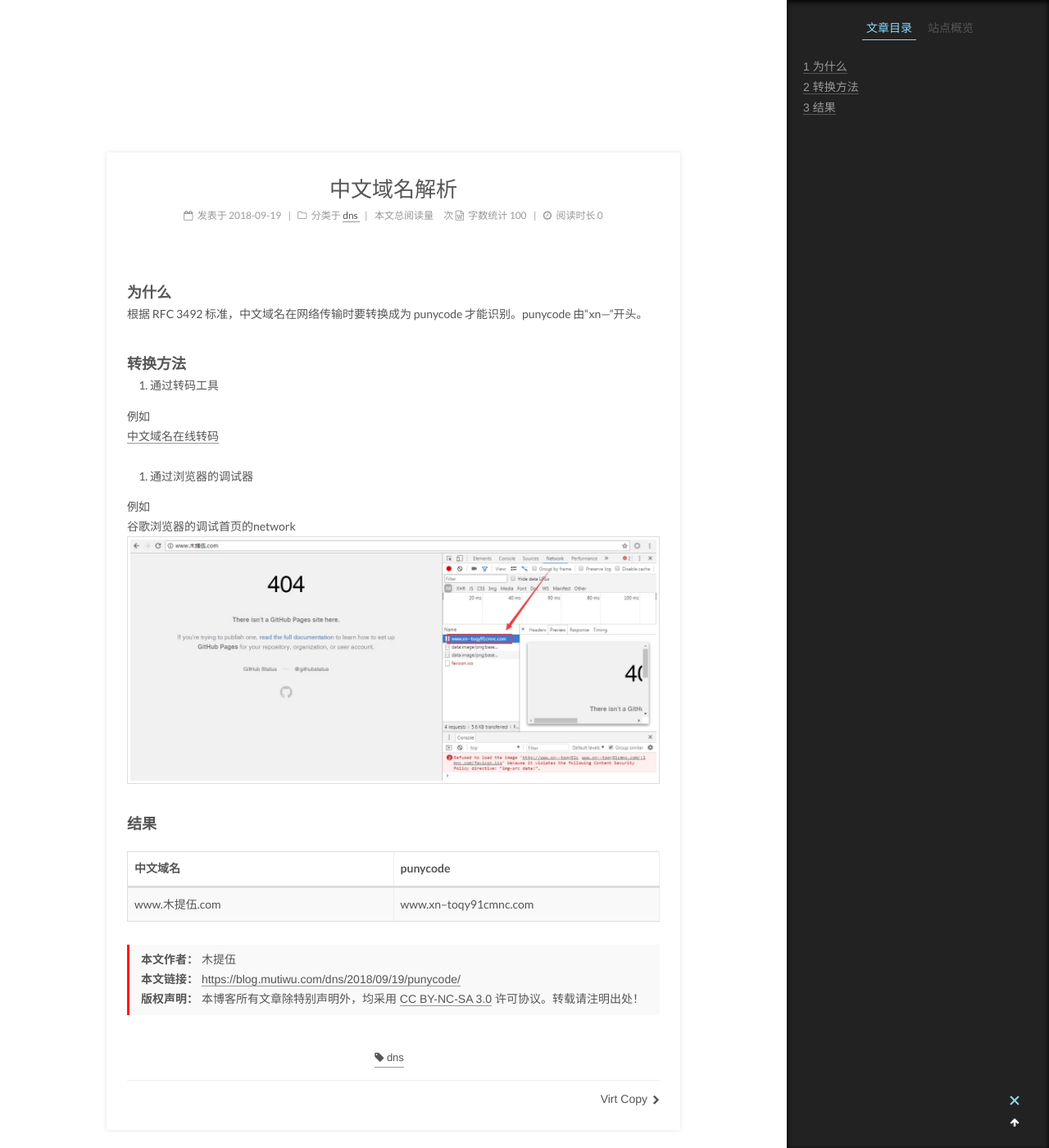
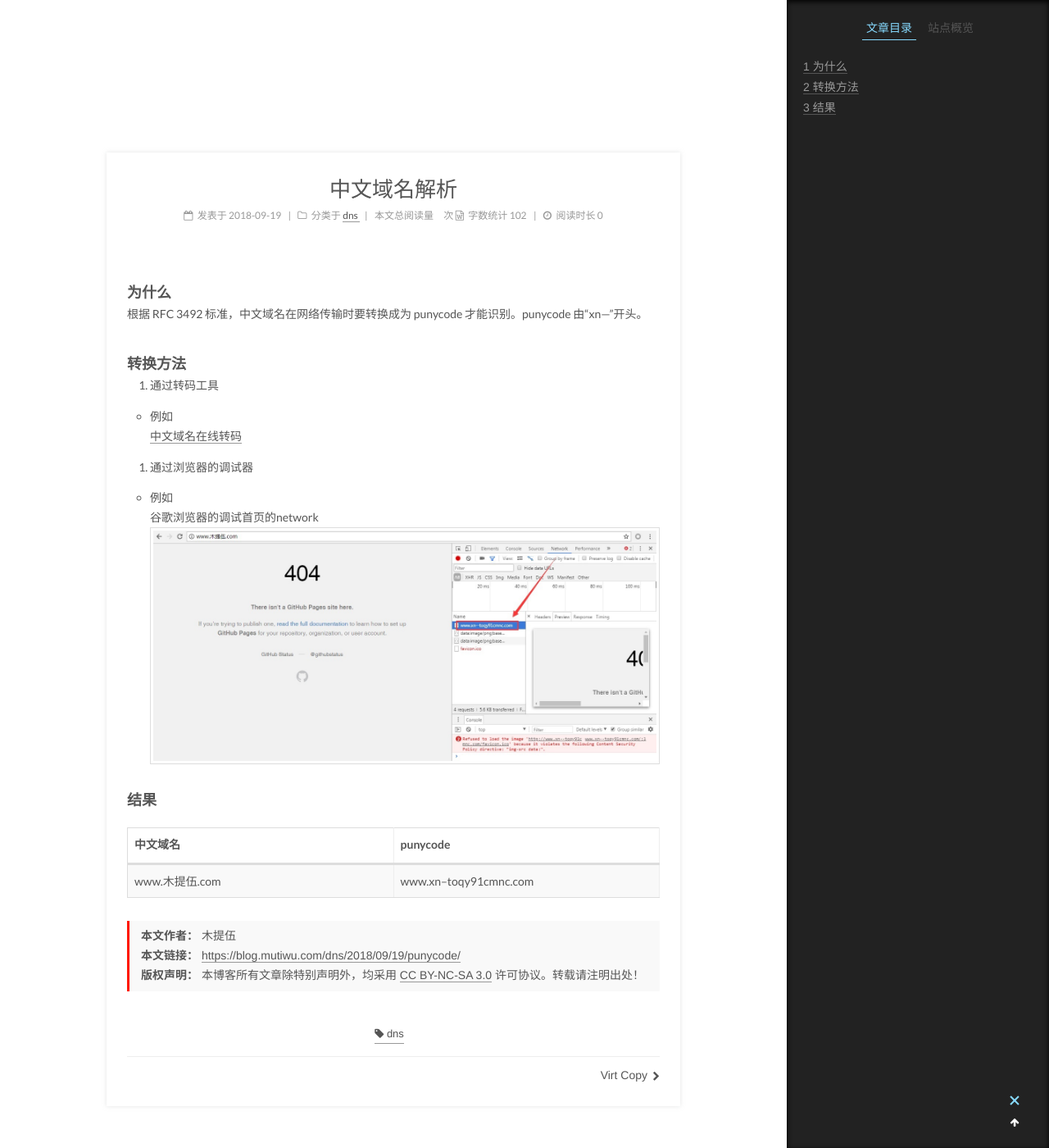
Before and after one commit to mutiwu/blog, a Jekyll site: the page built from _posts/2018-09-19-punycode.md, in a window 1280 px wide and 1400 px high, scrolled down 215 px. Shown: the whole window at 82% size. Built offline with Jekyll 4.4.1, drawn with Linux system fonts in a browser that asks for light colours; comment, search, counter and statistics services are not loaded.

```diff
--- a/_posts/2018-09-19-punycode.md
+++ b/_posts/2018-09-19-punycode.md
@@ -14,11 +14,11 @@ tags:
 
 1. 通过转码工具
 
- 例如<br>[中文域名在线转码](http://www.webmasterhome.cn/tool/punycode.asp)
+ * 例如<br>[中文域名在线转码](http://www.webmasterhome.cn/tool/punycode.asp)
 
 2. 通过浏览器的调试器
 
- 例如<br>谷歌浏览器的调试首页的network<br>![]({{ "/images/pu.jpg" | absolute_url }})
+ * 例如<br>谷歌浏览器的调试首页的network<br>![]({{ "/images/pu.jpg" | absolute_url }})
 
 ### 结果
 
```
